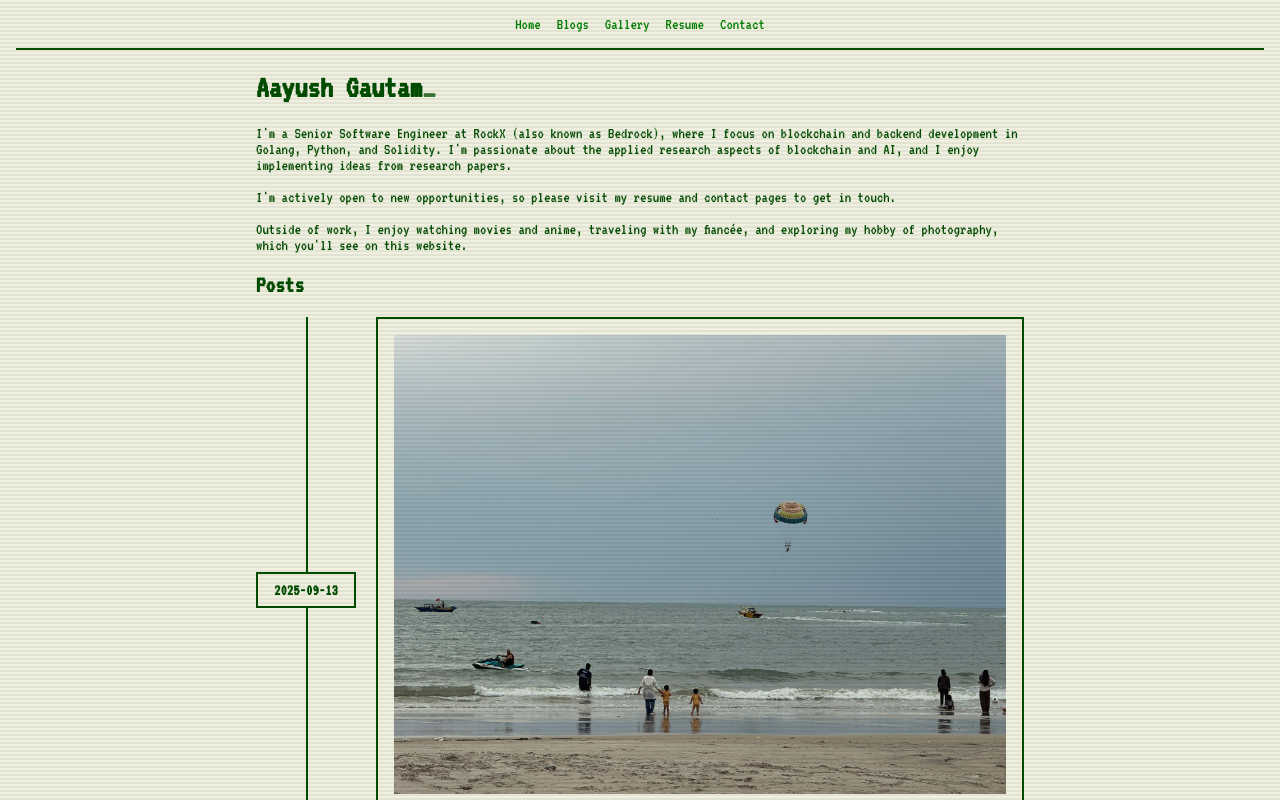
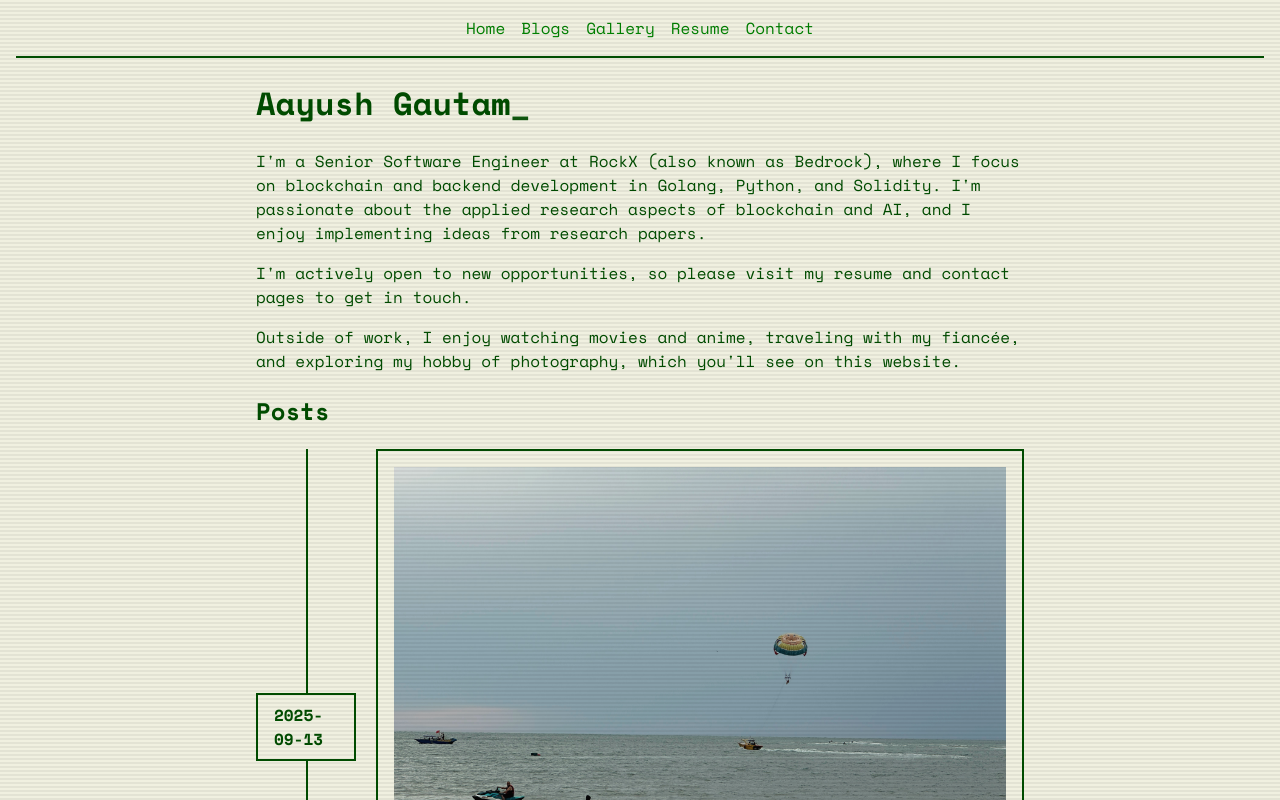
Before and after one commit to insideaayush/bit-by-bit, a Next.js app: page / in a window 1280 px wide. Shown: the top 800 px of the page. Built offline with nearby package versions, Linux system fonts and the light colour scheme.

Commit message:
feat: Update font to Space Mono and add web icon to resume page

```diff
--- a/src/app/globals.css
+++ b/src/app/globals.css
@@ -6,6 +6,7 @@ body {
   min-height: 100vh;
   box-sizing: border-box;
   position: relative;
+  font-family: 'Space Mono', monospace;
 }
 
 body::after {
--- a/src/app/layout.tsx
+++ b/src/app/layout.tsx
@@ -1,9 +1,9 @@
 import type { Metadata } from "next";
-import { VT323 } from "next/font/google";
+import { Space_Mono } from "next/font/google";
 import "./globals.css";
 import Layout from "@/components/Layout";
 
-const vt323 = VT323({ subsets: ["latin"], weight: "400" });
+const spaceMono = Space_Mono({ subsets: ["latin"], weight: ["400", "700"] });
 
 export const metadata: Metadata = {
   title: "Aayush Gautam - Personal Website",
@@ -25,7 +25,7 @@ export default function RootLayout({
         <meta name="apple-mobile-web-app-title" content="Aayush Gautam" />
         <link rel="apple-touch-icon" href="/icons/apple-touch-icon.png" />
       </head>
-      <body className={vt323.className}>
+      <body className={spaceMono.className}>
         <Layout>{children}</Layout>
       </body>
     </html>
```
Also changed, not shown: src/app/resume/page.tsx (+6 -1 lines).
